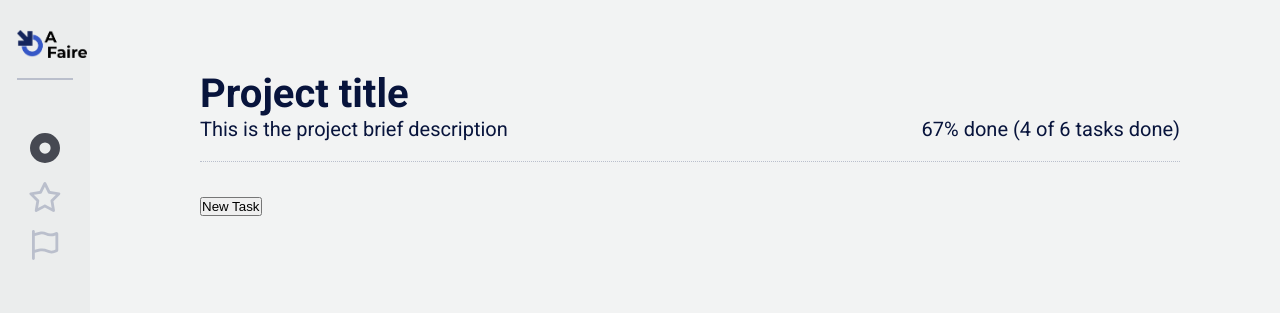
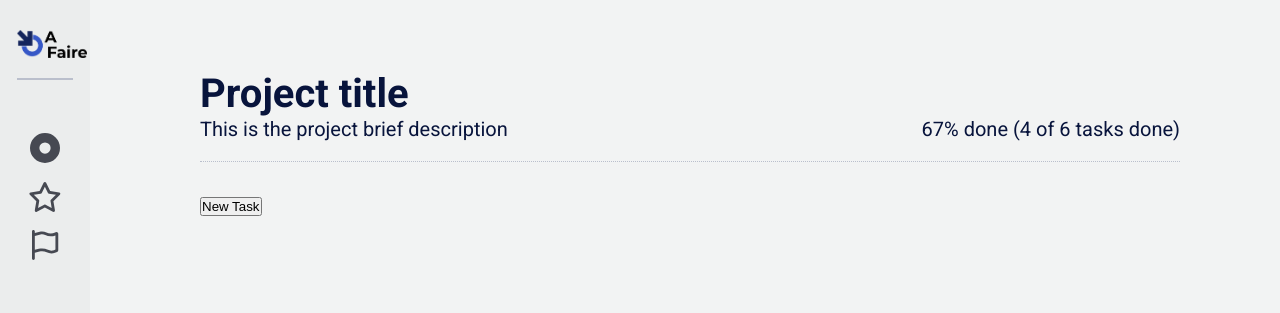
Before and after one commit to annalemonbcn/final-project, a Vue app: page / in a window 1280 px wide. Shown: the top 313 px of the page. Built offline with nearby package versions, Linux system fonts and the light colour scheme.

Commit message:
flagged and favourite tasks updated

```diff
--- a/src/components/Navigation/NavComp.vue
+++ b/src/components/Navigation/NavComp.vue
@@ -11,12 +11,12 @@
           <router-link to="/" class="active">
             <fa icon="fa-circle-dot" />
           </router-link>
-          <a href="#">
+          <router-link to="/task/favourites" class="active">
             <fa icon="fa-regular fa-star" />
-          </a>
-          <a href="#">
+          </router-link>
+          <router-link to="/task/flag" class="active">
             <fa icon="fa-regular fa-flag" />
-          </a>
+          </router-link>
         </div>
         <div>
           <!-- <router-link to="/logout">
--- a/src/components/Workspace/TaskContainerComp.vue
+++ b/src/components/Workspace/TaskContainerComp.vue
@@ -28,10 +28,6 @@
   methods: {
     ...mapActions(TasksStore, ['_getPendingTasks', '_getDoneTasks'])
   },
-  mounted(){
-    console.log(`pending: ${this._getPendingTasks()}`);
-    console.log(`done: ${this._getDoneTasks()}`);
-  },
   created(){
     if(this.status === 'Pending'){
       this.tasks = this._getPendingTasks();
--- a/src/router/index.js
+++ b/src/router/index.js
@@ -17,8 +17,28 @@
           path: "task/add-task",
           name: "add task",
           component: () => import('../views/TaskDetailsView.vue'),
-        }
+        },
+        // {
+        //   path: "task/flags",
+        //   name: "flagged tasks",
+        //   component: () => import('../views/TaskDetailsView.vue'),
+        // },
+        // {
+        //   path: "task/favourites",
+        //   name: "favourites tasks",
+        //   component: () => import('../views/TaskDetailsView.vue'),
+        // }
       ],
+    },
+    {
+      path: "/task/flag",
+      name: "flagged tasks",
+      component: () => import('../views/TaskDetailsView.vue'),
+    },
+    {
+      path: "/task/favourites",
+      name: "favourites tasks",
+      component: () => import('../views/TaskDetailsView.vue'),
     },
     {
       path: '/my-account',
```
